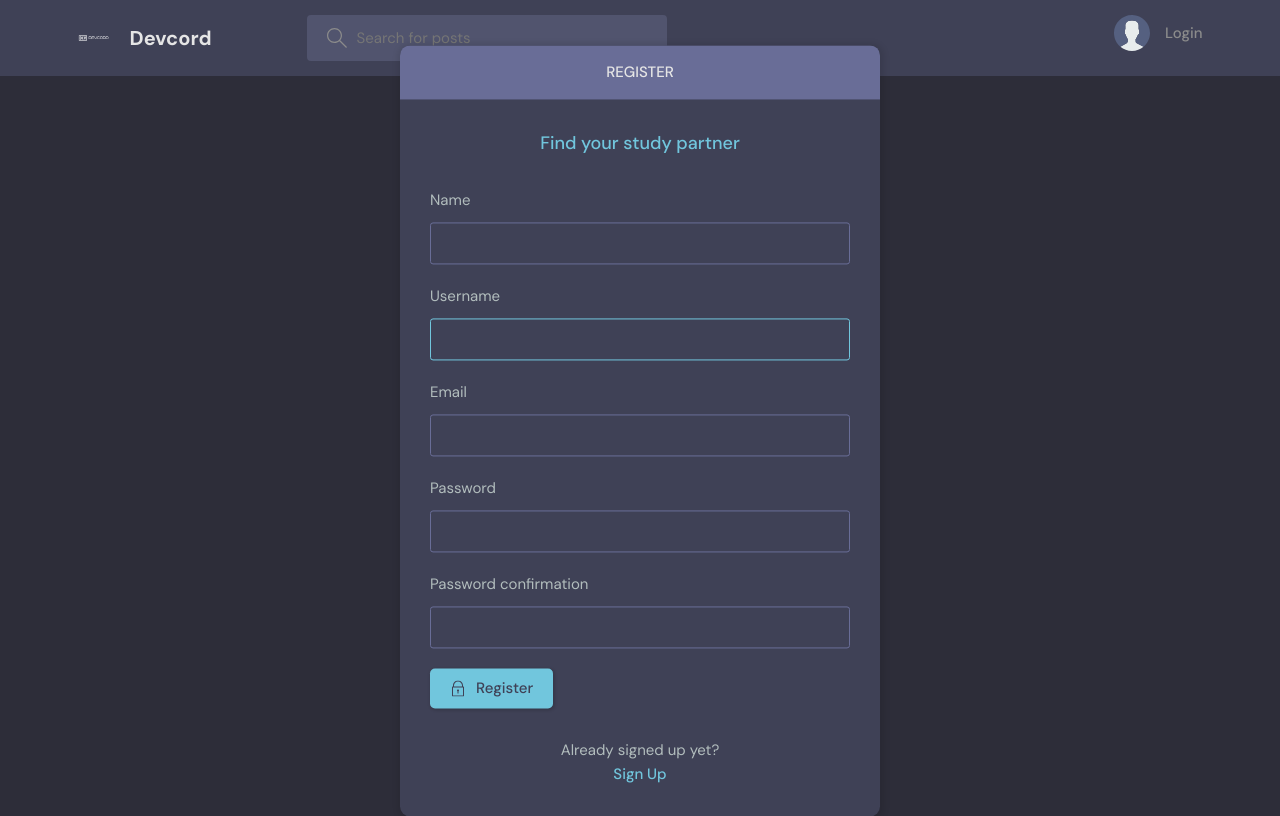
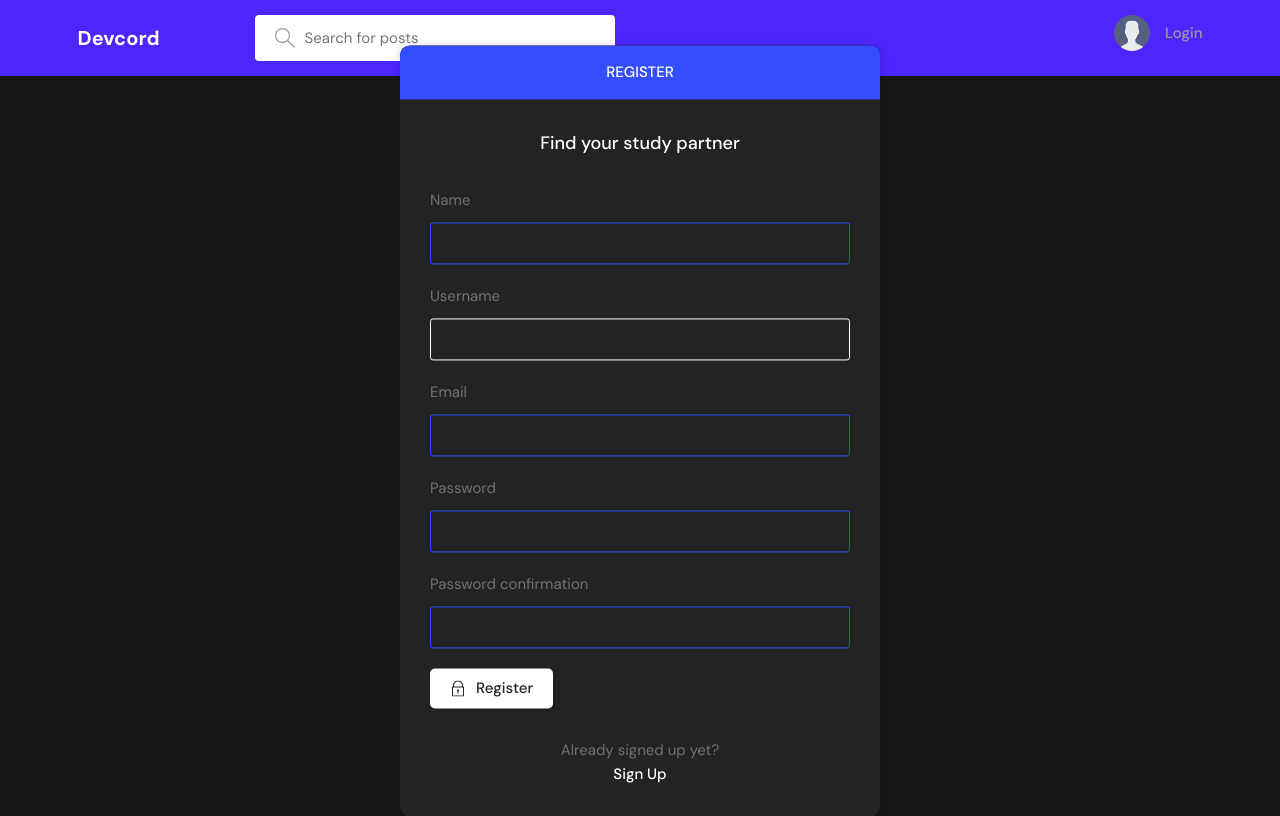
Before and after one commit to mukulchugh/devcord, a Django app: page /register/ in a window 1280 px wide. Run offline with Django 3.2, Linux system fonts and the light colour scheme; parts of the project's set-up code (start-up, migrations or seed data) failed here and were passed over.

Commit message:
Final Style Change

```diff
--- a/base/templates/base/login_register.html
+++ b/base/templates/base/login_register.html
@@ -18,7 +18,7 @@
           {% csrf_token %}
           <div class="form__group form__group">
             <label for="room_name">Email</label>
-            <input id="username" name="email" type="email" placeholder="e.g. dennis_ivy@email.com />
+            <input id="username" name="email" type="email" placeholder="e.g. mukulchughoffcial@email.com />
           </div>
           <div class=" form__group">
             <label for="password">Password</label>
--- a/static/styles/style.css
+++ b/static/styles/style.css
@@ -1,15 +1,16 @@
 @import url("https://fonts.googleapis.com/css2?family=DM+Sans:wght@400;500;700&display=swap");
 
 :root {
-  --color-main: #71c6dd;
-  --color-main-light: #e1f6fb;
-  --color-dark: #3f4156;
-  --color-dark-medium: #51546e;
-  --color-dark-light: #696d97;
-  --color-light: #e5e5e5;
-  --color-gray: #8b8b8b;
-  --color-light-gray: #b2bdbd;
-  --color-bg: #2d2d39;
+  --color-main: #ffffff;
+  --color-dark-header: #4d25ff;
+  --color-main-light: #ffffff;
+  --color-dark: #232323;
+  --color-dark-medium: #ffffff;
+  --color-dark-light: #334eff;
+  --color-light: #fff;
+  --color-gray: #9a9a9a;
+  --color-light-gray: #727272;
+  --color-bg: #161616;
   --color-success: #5dd693;
   --color-error: #fc4b0b;
 }
@@ -267,7 +268,7 @@ a {
 
 .header {
   padding: 1.5rem;
-  background-color: var(--color-dark);
+  background-color: var(--color-dark-header);
 }
 
 .header > .container {
--- a/templates/main.html
+++ b/templates/main.html
@@ -8,7 +8,7 @@
     <meta name="viewport" content="width=device-width, initial-scale=1.0" />
     <link rel="shortcut icon" href="assets/favicon.ico" type="image/x-icon" />
     <link rel="stylesheet" href="{% static 'styles/style.css' %}" />
-    <title>Devcord - Find study partners around the world!</title>
+    <title>Devcord - Find like minded developers around the world!</title>
 </head>
 
 <body>
--- a/templates/navbar.html
+++ b/templates/navbar.html
@@ -2,7 +2,7 @@
 <header class="header header--loggedIn">
     <div class="container">
         <a href="{% url 'home' %}" class="header__logo">
-            <img src="{% static 'images/logo.svg' %}" />
+
             <h1>Devcord</h1>
         </a>
         <form class="header__search" method="GET" action="{% url 'home' %}">
```
